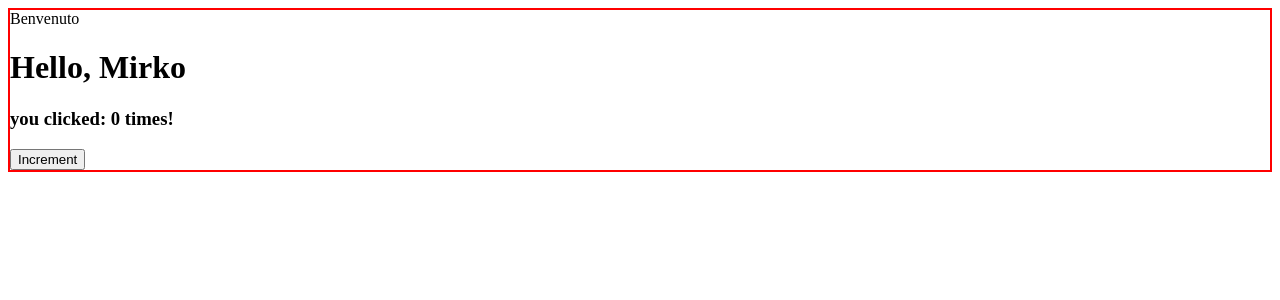
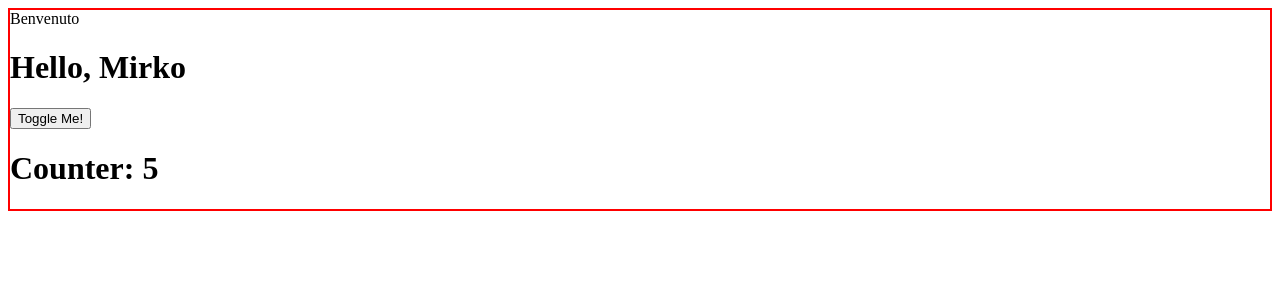
Before and after one commit to hgxxwon/React-esercizi, a React (Create React App) app: page / in a window 1280 px wide. Shown: the top 300 px of the page. Built offline with nearby package versions, Linux system fonts and the light colour scheme.

Commit message:
useEffect_2

```diff
--- a/src/App.js
+++ b/src/App.js
@@ -1,17 +1,23 @@
-import React from "react";
-import { ClickCounter } from "./ClickCounter";
+import React, {useState} from "react";
 import { Container } from "./Container";
+import { Counter } from "./Counter";
 import { Welcome } from "./Welcome";
 
-export class App extends React.Component{
-    render() {
+export function App(){
+    const [showCounter, setShowCounter] = useState(true)
+
+
+    function handleToggleCounter(){
+        setShowCounter(s=> !s)
+    }
+
         return(
             <div>
                 <Container title="Benvenuto">
                     <Welcome />
-                    <ClickCounter />
+                    <button onClick={handleToggleCounter}>Toggle Me!</button>
+                    {showCounter && <Counter />}
                 </Container>
             </div>
             )
     }
-}
--- /dev/null
+++ b/src/Counter.js
@@ -0,0 +1,23 @@
+import React, { useEffect, useState } from "react"
+
+export function Counter({initialValue = 0}){
+    const [counter, setCounter] = useState(initialValue)
+
+
+    useEffect(()=> {
+        setInterval(() => {
+            setCounter(counter => counter + 1)
+        }, 1000)
+
+        return () => {
+            setCounter(initialValue)
+        }
+    },[initialValue])
+
+
+         return (
+             <div>
+                 <h1>Counter: {counter}</h1>
+             </div>
+         )
+     }
```
